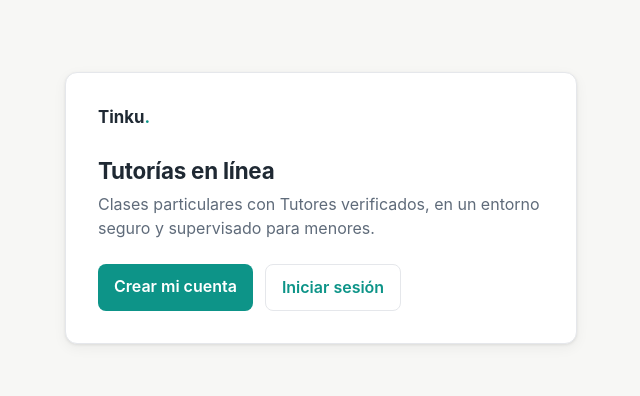
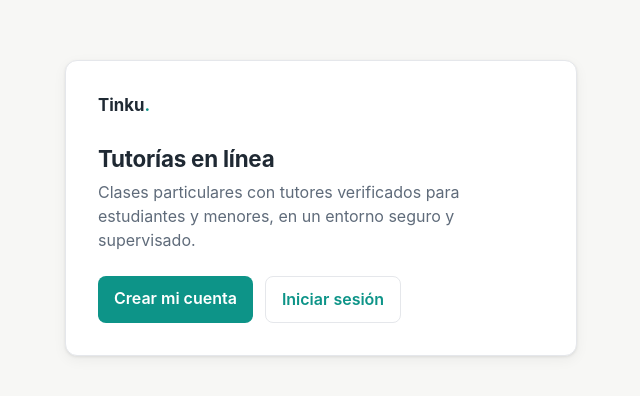
Before and after one commit to smercadocarbone/usal-tinku, a Next.js app in the folder frontend/: page / in a window 1280 px wide. Shown: the part 192-588 px from the top of the page, without its empty margins (319-959 px from the left). Built offline with nearby package versions, Linux system fonts and the light colour scheme.

Commit message:
chunk f-front-d: pulido de landing con línea de valor (T12) — build+lint verdes

```diff
--- a/frontend/src/app/page.tsx
+++ b/frontend/src/app/page.tsx
@@ -9,8 +9,8 @@ export default function HomePage() {
         </div>
         <h1>Tutorías en línea</h1>
         <p>
-          Clases particulares con Tutores verificados, en un entorno seguro y
-          supervisado para menores.
+          Clases particulares con tutores verificados para estudiantes y
+          menores, en un entorno seguro y supervisado.
         </p>
         <div
           style={{
```
